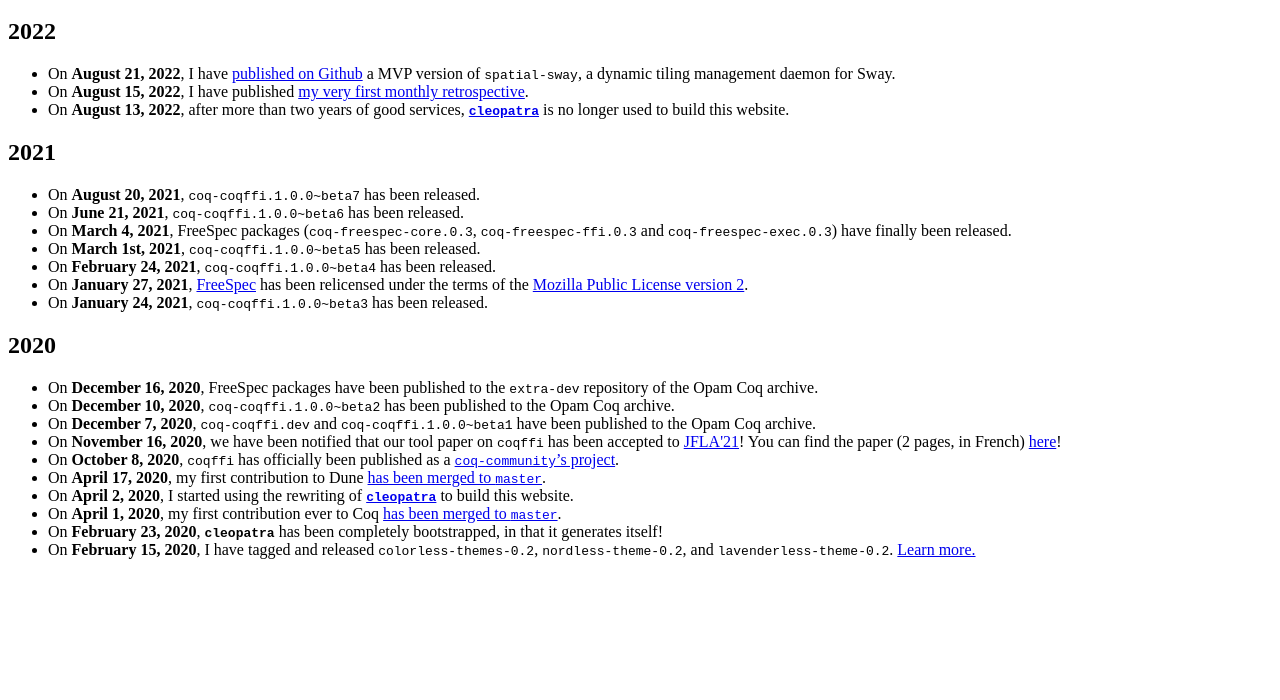
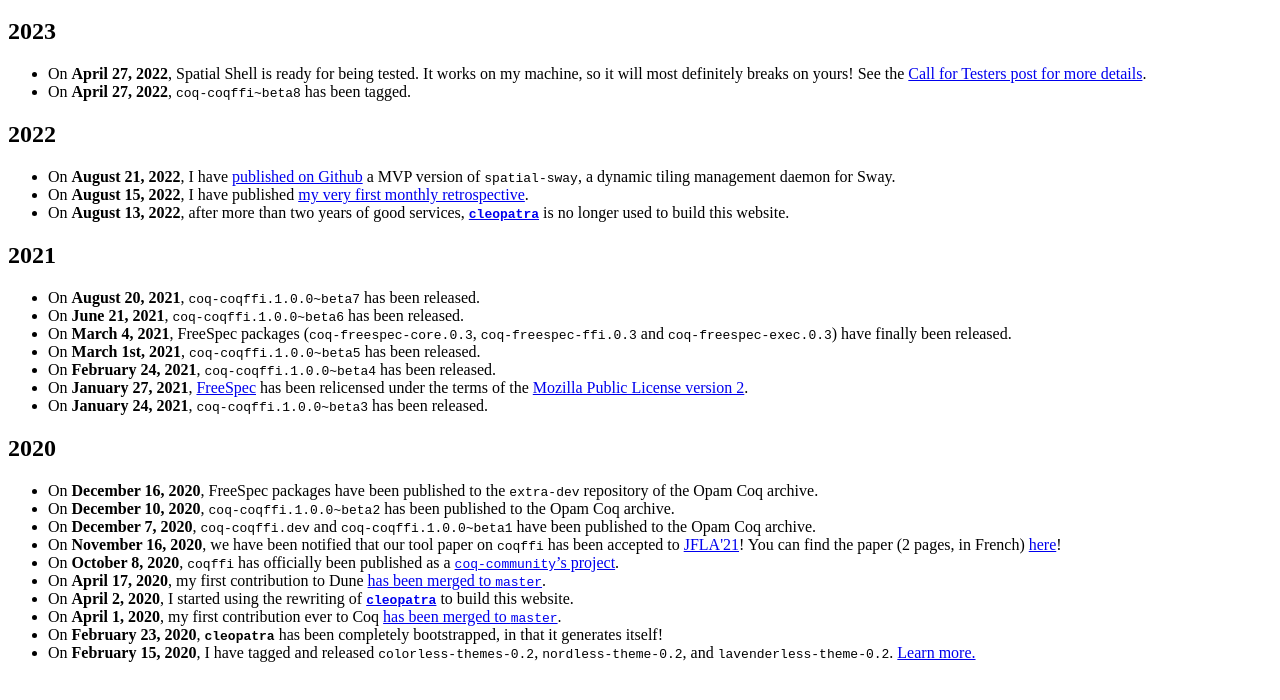
Before and after one commit to lthms/soap.coffee-lthms, a website: page site/news/index.html in a window 1280 px wide. Shown: the part 48-748 px from the top of the page. Drawn offline with Linux system fonts and the light colour scheme.

Commit message:
Spatial Shell Call for Testers

```diff
--- a/site/news/index.html
+++ b/site/news/index.html
@@ -1,4 +1,19 @@
 <h1>News</h1>
+
+<h2>2023</h1>
+
+<ul>
+  <li>
+    On <strong>April 27, 2022</strong>, Spatial Shell is ready for being
+    tested. It works on my machine, so it will most definitely breaks on yours!
+    See the <a href="CFTSpatialShell.html">Call for Testers post for more
+    details</a>.
+  </li>
+  <li>
+    On <strong>April 27, 2022</strong>, <code>coq-coqffi~beta8</code>
+    has been tagged.
+  </li>
+</ul>
 
 <h2>2022</h2>
 
```
Also changed, not shown: site/img/spatial-shell-example.png (added), site/img/spatial-shell.png (added), 3 other files.
